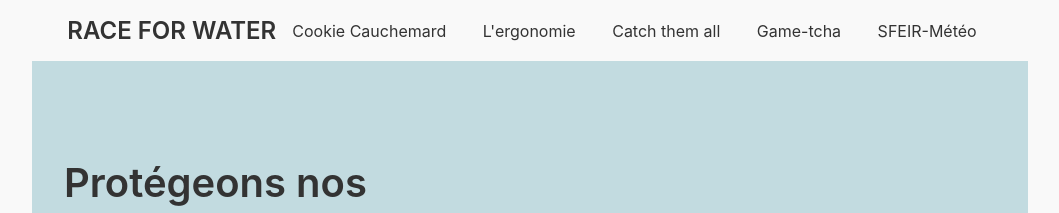
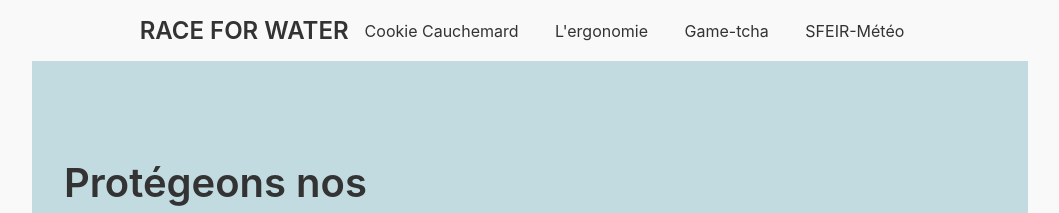
Before and after one commit to TitouanCharrier/NuitInfoTeamRequete2024, a website with bundled scripts: page html/index.html in a window 1280 px wide. Shown: the top 213 px of the page, without its empty margins (110-1169 px from the left). Built offline with nearby package versions, Linux system fonts and the light colour scheme.

Commit message:
Nav corrigé

```diff
--- a/html/index.html
+++ b/html/index.html
@@ -17,7 +17,6 @@
       <nav class="menu">
           <a href="./CookieCauchemar.html">Cookie Cauchemard</a>
           <a href="./Ergonomie.html">L'ergonomie</a>
-          <a href="#">Catch them all</a>
           <a href="#">Game-tcha</a>
           <a href="./weather.html">SFEIR-Météo</a>
       </nav>
```
Also changed, not shown: html/CookieCauchemar.html (+0 -1 lines), html/Ergonomie.html (+0 -1 lines), html/weather.html (+0 -1 lines).
